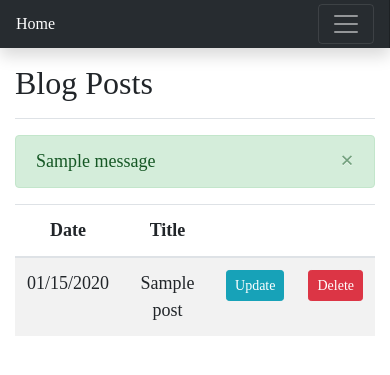
After one commit to unyime1/Portfolio, a Django app: page /panel/all_posts/ in a window 390 px wide. The commit adds this page. Shown: the top 375 px of the page. Run offline with Django 3.2, Linux system fonts and the light colour scheme; tables that the repository leaves empty hold one stand-in row (values such as "Sample post"); one stand-in notice (Sample message) is shown; parts of the project's set-up code (start-up, migrations or seed data) failed here and were passed over; some libraries are stand-ins or nearby versions; some web fonts are replaced.

Commit message:
admin panel almost complete

```diff
--- a/admins/templates/admins/admin_sidebar.html
+++ b/admins/templates/admins/admin_sidebar.html
@@ -9,14 +9,14 @@
         </li>
 
         <li class="nav-item">
-          <a class="nav-link active" href=" # ">
+          <a class="nav-link active" href=" {% url 'all_posts' %} ">
             <span data-feather="home"></span>
             Posts <span class="sr-only">(current)</span>
           </a>
         </li>
 
         <li class="nav-item">
-          <a class="nav-link active" href=" # ">
+          <a class="nav-link active" href=" {% url 'all_testimonials' %} ">
             <span data-feather="home"></span>
             Testimonials <span class="sr-only">(current)</span>
           </a>
@@ -24,7 +24,7 @@
 
 
         <li class="nav-item">
-          <a class="nav-link active" href=" # ">
+          <a class="nav-link active" href=" {% url 'all_projects' %} ">
             <span data-feather="home"></span>
             Projects <span class="sr-only">(current)</span>
           </a>
--- /dev/null
+++ b/admins/templates/admins/all_posts.html
@@ -0,0 +1,66 @@
+{% extends 'admins/template.html' %}
+{% load static %}
+
+{% block content %}
+
+<div class="container-fluid">
+    <div class="row">
+      {% include 'admins/admin_sidebar.html' %}
+        <main role="main" class="col-md-9 ml-sm-auto col-lg-10 px-md-4">
+            <div class="d-flex justify-content-between flex-wrap flex-md-nowrap align-items-center pt-3 pb-2 mb-3 border-bottom">
+
+                <h1 class="h2">Blog Posts</h1>
+
+            </div>
+
+            {% if messages %}
+                <div class="row">
+                    <div class="col-md-8">
+                        {% include 'mains/messages.html' %}
+                    </div>
+                </div>
+            {% endif %}
+
+            <div class="row">
+                <div class="col-md-12">
+
+                    <div class="table-responsive">
+                        <table class="table table-striped">
+                            <thead>
+                                <tr>
+                                <th scope="col">Date</th>
+                                <th scope="col">Title</th>
+
+                                <th scope="col"></th>
+                                <th scope="col"></th>
+
+                                </tr>
+                            </thead>
+                            <tbody>
+                                {% for post in posts %}
+                                <tr>
+                                <td> {{post.date_published|date:"SHORT_DATE_FORMAT"}} </td>
+                                <td> {{post.title}} </td>
+
+                                <td><a href="{% url 'update_post' post.id %}"><button type="button" class="btn btn-info btn-sm">Update</button></a></td>
+                                <td><a href="{% url 'delete_post' post.id %}"><button type="button" class="btn btn-danger btn-sm">Delete</button></a></td>
+                                </tr>
+                                {% endfor %}
+
+
+                            </tbody>
+                        </table>
+                    </div>
+                </div>
+
+            </div>
+
+        </main>
+
+
+    </div>
+</div>
+
+
+
+{% endblock content %}
--- a/admins/urls.py
+++ b/admins/urls.py
@@ -4,7 +4,7 @@ from . import views
 
 urlpatterns = [
     path('panel/admin_panel/', views.adminDashboard, name='admin_panel'),
-    #path('panel/all_posts/', views.postList, name='all_posts'),
-    #path('panel/all_testimonials/', views.testimonialList, name='all_testimonials'),
-    #path('panel/all_projects/', views.projectList, name='all_projects'),
+    path('panel/all_posts/', views.postList, name='all_posts'),
+    path('panel/all_testimonials/', views.testimonialList, name='all_testimonials'),
+    path('panel/all_projects/', views.projectList, name='all_projects'),
 ]
--- a/admins/views.py
+++ b/admins/views.py
@@ -21,3 +21,38 @@ def adminDashboard(request):
 
     }
     return render(request, 'admins/dashboard.html', context)
+
+
+def postList(request):
+    """this function handles the all posts page"""
+
+    posts = Post.objects.all().order_by('-date_published')
+
+    context = {
+        'posts':posts,
+    }
+    return render(request, 'admins/all_posts.html', context)
+
+
+def projectList(request):
+    """this function handles the all projects page"""
+
+    projects = Project.objects.all()
+
+    context = {
+        'projects':projects
+    }
+    return render(request, 'admins/all_projects.html', context)
+
+
+
+
+def testimonialList(request):
+    """this function handles the all testimonials page"""
+
+    testimonials = Testimonial.objects.all()
+
+    context = {
+        'testimonials':testimonials
+    }
+    return render(request, 'admins/all_testimonials.html', context)
--- a/blogs/urls.py
+++ b/blogs/urls.py
@@ -7,8 +7,8 @@ urlpatterns = [
     path('blog/', views.blog, name='blog'),
     path('add_post/', views.addPost, name='add_post'),
     path('posts/<str:slug_id>/', views.postPage, name='posts'),
-    path('update/<str:post_id>/', views.updatePost, name='update_post'),
-    path('delete/<str:post_id>/', views.deletePost, name='delete_post'),
+    path('update_posts/<str:post_id>/', views.updatePost, name='update_post'),
+    path('delete_posts/<str:post_id>/', views.deletePost, name='delete_post'),
     path('about/', views.aboutPage, name='about'),
     path('contact/', views.contactPage, name='contact'),
 
--- a/mains/urls.py
+++ b/mains/urls.py
@@ -7,8 +7,8 @@ urlpatterns = [
     path('', views.home, name='home'),
     path('project/', views.addProjects, name='project'),
     path('product_development/', views.productDevelopment, name='development'),
-    path('update/<str:project_id>/', views.updateProject, name='update_project'),
-    path('delete/<str:project_id>/', views.deleteProject, name='delete_project'),
+    path('update_project/<str:project_id>/', views.updateProject, name='update_project'),
+    path('delete_project/<str:project_id>/', views.deleteProject, name='delete_project'),
     path('testimonial/', views.addTestimonial, name='testimonial'),
     path('update_testimonial/<str:testimonial_id>/', views.updateTestimonial, name='update_testimonial'),
     path('delete_testimonial/<str:testimonial_id>/', views.deleteTestimonial, name='delete_testimonial'),
```
Also changed, not shown: admins/templates/admins/all_projects.html (added, +67 -0 lines), admins/templates/admins/all_testimonials.html (added, +67 -0 lines), blogs/models.py (line endings or trailing spaces), blogs/views.py (line endings or trailing spaces), mains/models.py (line endings or trailing spaces).
